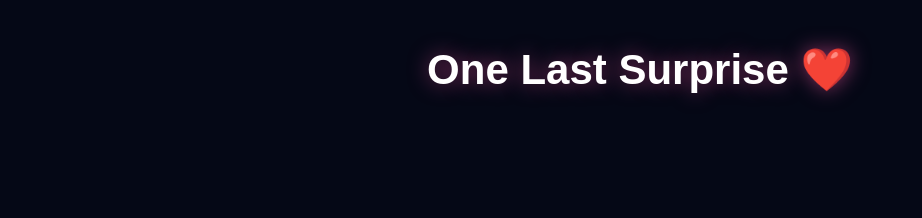
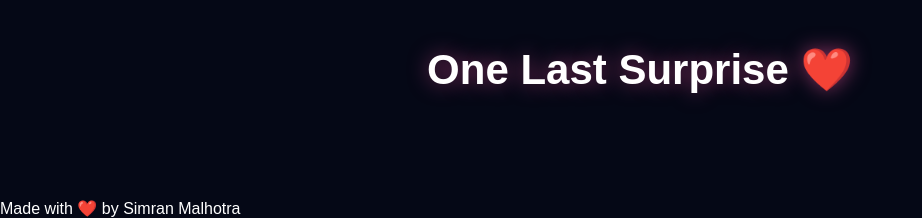
Before and after one commit to SimranMalhotra115/memoryverse, a Flask app: template app/templates/experience.html in a window 1280 px wide. Shown: the part 3175-3393 px from the top of the page, without its empty margins (0-922 px from the left). Before the commit the page ends 3273 px from the top, so only its background shows below. Run offline with Flask 3, Linux system fonts and the light colour scheme; the template is opened without the code that fills it, so the values that code supplies are empty.

Commit message:
Update experience.html

```diff
--- a/app/templates/experience.html
+++ b/app/templates/experience.html
@@ -488,6 +488,10 @@ function(){
 );
 
 </script>
+<footer class="creator-footer">
 
+Made with ❤️ by Simran Malhotra
+
+</footer>
 </body>
 </html>
```
